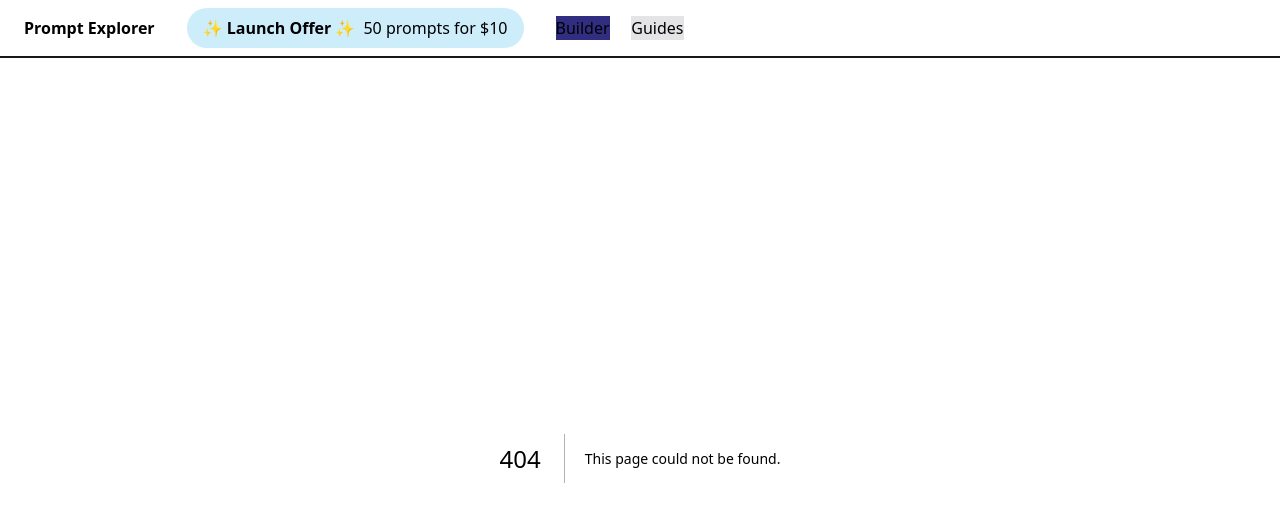
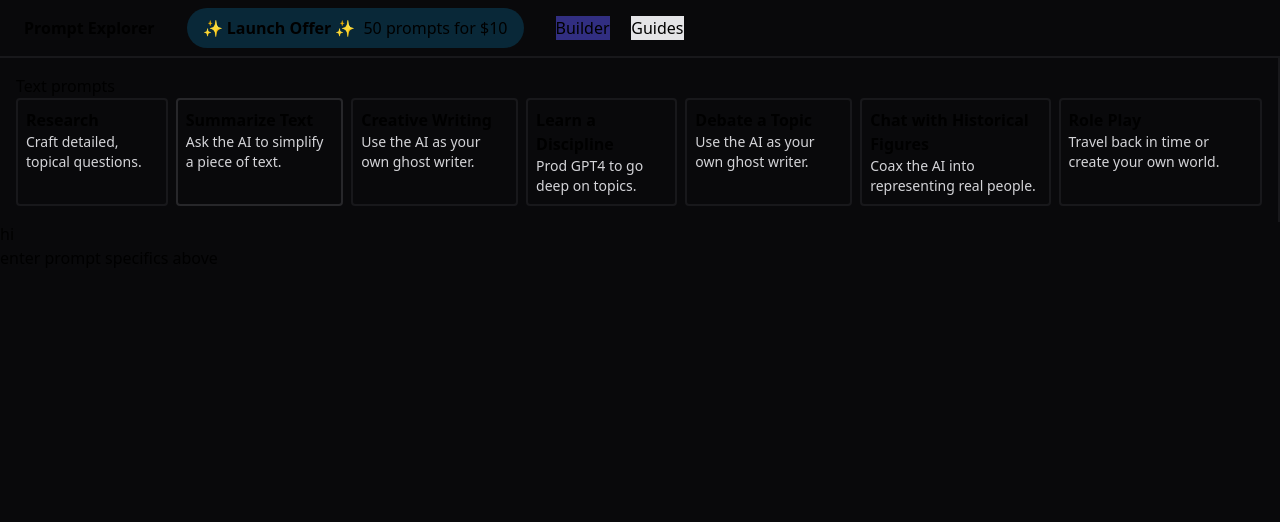
Before and after one commit to caesarnerva/prompt-explorer, a Next.js app: page /builder/summarize in a window 1280 px wide. Before the commit this address had no page. Shown: the top 522 px of the page. Built offline with nearby package versions, Linux system fonts and the light colour scheme.

Commit message:
Change sidebar UI so its a ribbon

```diff
--- a/app/builder/layout.js
+++ b/app/builder/layout.js
@@ -11,7 +11,7 @@ export const metadata = {
 
 export default function RootLayout({ children }) {
   return (
-    <main className="flex">
+    <main className="flex flex-col">
       <Sidebar/>
       {children}
     </main>
--- /dev/null
+++ b/app/builder/summarize/page.js
@@ -0,0 +1,11 @@
+import Prompt from '../../../components/prompt'
+
+export default function Summarize () {
+  return(
+    <>
+      <Prompt>
+        <p>hi</p>
+      </Prompt>
+    </>
+  )
+}
--- a/components/sidebar.js
+++ b/components/sidebar.js
@@ -7,10 +7,16 @@ export default function Sidebar() {
   const pathname = usePathname();
 
   return (
-    <div className="flex flex-col gap-4 py-4 px-4 border-r-2 border-zinc-900">
+    <div className="py-4 px-4 border-r-2 border-zinc-900">
+      <div class="segmented-control">Text prompts</div>
+      <div class="flex flex-row gap-2">
         <Link href='/builder/research' className={pathname == `/builder/research` ? 'p-2 border-solid border-2 border-zinc-800 rounded' : 'p-2 border-solid border-2 border-zinc-900 rounded'}>
           <h3 className='text-md font-bold'>Research</h3>
           <p class="text-sm text-zinc-300">Craft detailed, topical questions.</p>
+        </Link>
+        <Link href='/builder/summarize' className={pathname == `/builder/summarize` ? 'p-2 border-solid border-2 border-zinc-800 rounded' : 'p-2 border-solid border-2 border-zinc-900 rounded'}>
+          <h3 className='text-md font-bold'>Summarize Text</h3>
+          <p class="text-sm text-zinc-300">Ask the AI to simplify a piece of text.</p>
         </Link>
         <Link href='/builder/creative-writing' className={pathname == `/builder/creative-writing` ? 'p-2 border-solid border-2 border-zinc-800 rounded' : 'p-2 border-solid border-2 border-zinc-900 rounded'}>
           <h3 className='text-md font-bold'>Creative Writing</h3>
@@ -33,5 +39,7 @@ export default function Sidebar() {
           <p class="text-sm text-zinc-300">Travel back in time or create your own world.</p>
         </Link>
       </div>
+
+    </div>
   )
 }
```
Lines whose indentation alone changed are shown as unchanged.
